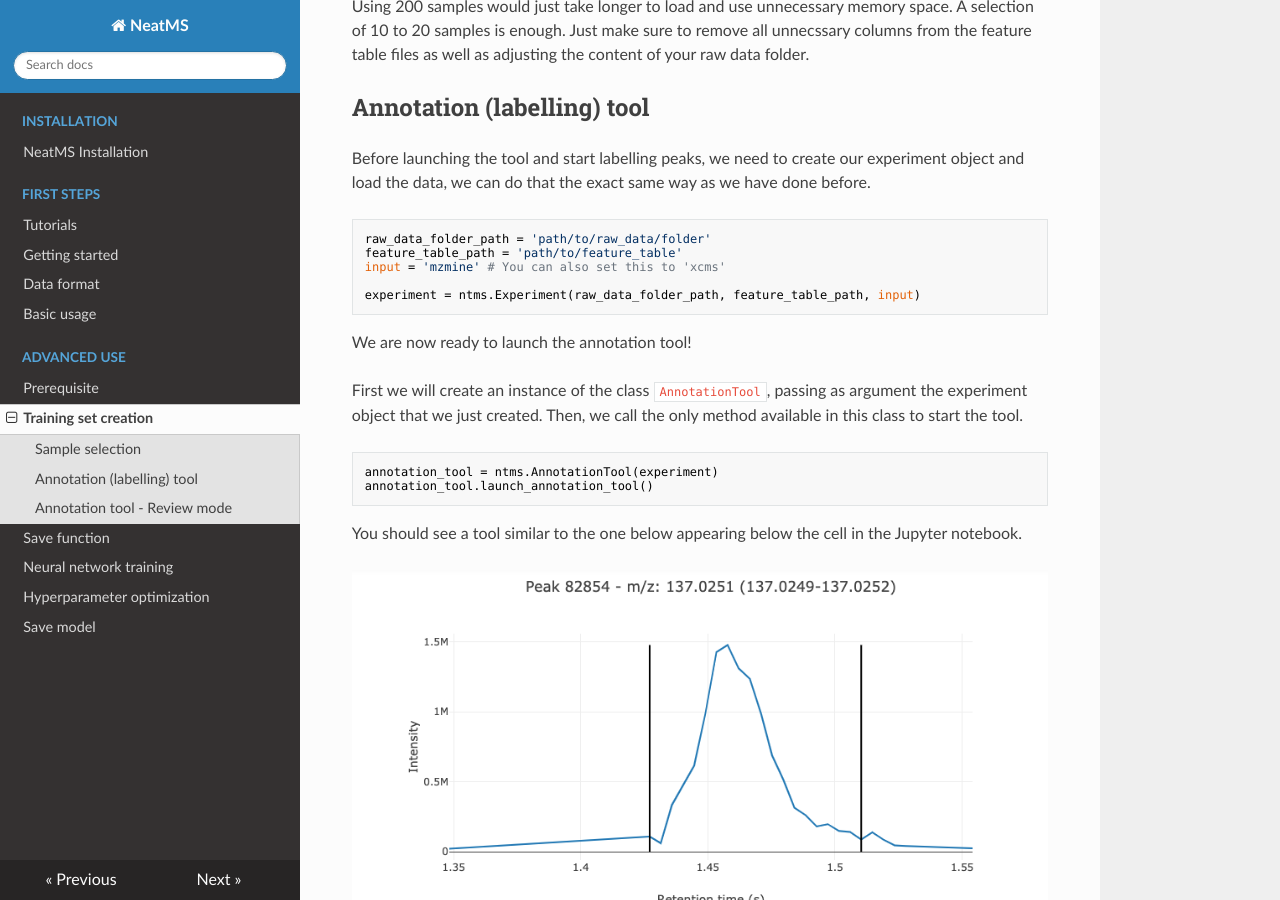
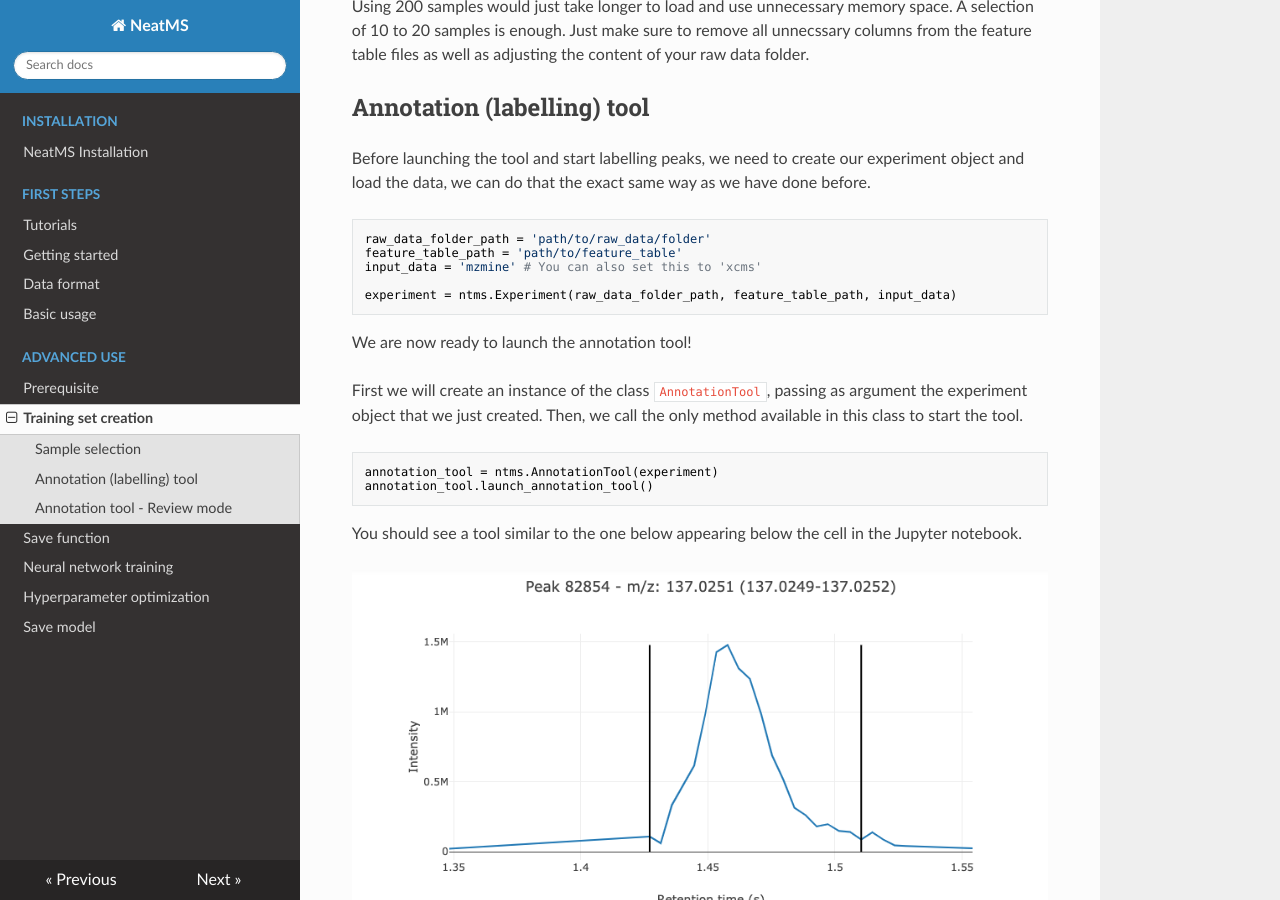
Before and after one commit to bihealth/NeatMS, an MkDocs documentation site: the page built from docs/advanced-use/training-set-creation.md, in a window 1280 px wide and 900 px high, scrolled down 413 px. Built offline with MkDocs 1.6.1, drawn with Linux system fonts in a browser that asks for light colours; nearby versions of some CDN libraries.

Commit message:
Tutorial, doc and test data update for version 0.6 release. Export function update

````diff
--- a/docs/advanced-use/training-set-creation.md
+++ b/docs/advanced-use/training-set-creation.md
@@ -13,9 +13,9 @@ Before launching the tool and start labelling peaks, we need to create our exper
 ``` python
 raw_data_folder_path = 'path/to/raw_data/folder'
 feature_table_path = 'path/to/feature_table'
-input = 'mzmine' # You can also set this to 'xcms'
+input_data = 'mzmine' # You can also set this to 'xcms'
 
-experiment = ntms.Experiment(raw_data_folder_path, feature_table_path, input)
+experiment = ntms.Experiment(raw_data_folder_path, feature_table_path, input_data)
 ```
 
 We are now ready to launch the annotation tool!
````
Also changed, not shown: docs/first-steps/basic-usage.md (+2 -2 lines), 7 other files.
